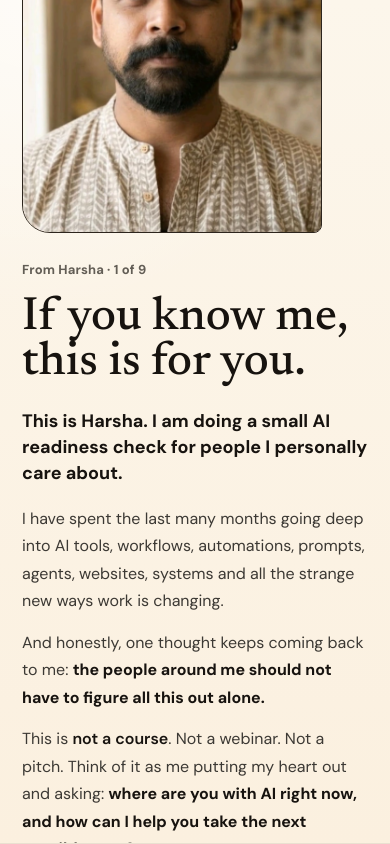
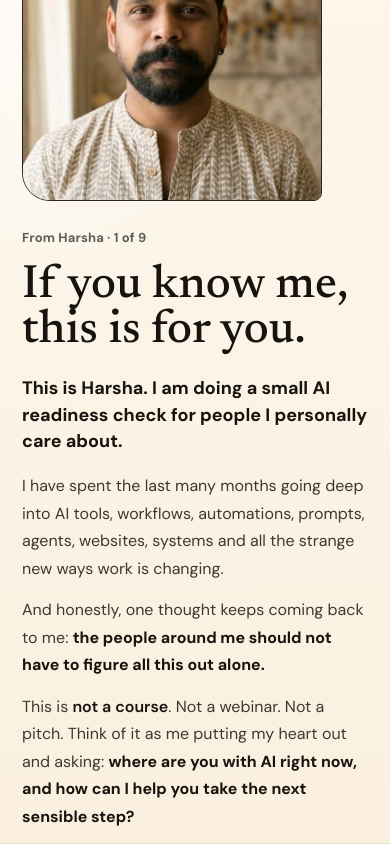
Before and after one commit to harshainstreamlit/ai_for_my_people, a React (Vite) app: page / in a window 390 px wide. Built offline with nearby package versions, Linux system fonts and the light colour scheme; no server answers.

Commit message:
prevent-mobile-portrait-cropping

```diff
--- a/src/styles.css
+++ b/src/styles.css
@@ -208,8 +208,13 @@ a { color: inherit; text-decoration: none; }
 }
 
 .hello .photo-frame {
-  aspect-ratio: 4 / 5;
+  aspect-ratio: 1;
   max-width: 300px;
+}
+
+.hello .photo-frame img {
+  object-fit: contain;
+  object-position: center center;
 }
 
 .icon-mark {
@@ -634,7 +639,7 @@ input:focus, textarea:focus, .choices button:focus {
   }
 
   .slide:first-child {
-    padding-top: max(34px, calc(env(safe-area-inset-top) + 28px));
+    padding-top: max(44px, calc(env(safe-area-inset-top) + 38px));
   }
 
   h1 { font-size: clamp(36px, 12vw, 50px); }
@@ -650,7 +655,7 @@ input:focus, textarea:focus, .choices button:focus {
   }
 
   .photo-frame {
-    max-width: 136px;
+    max-width: 150px;
   }
 
   .survey-card {
```
